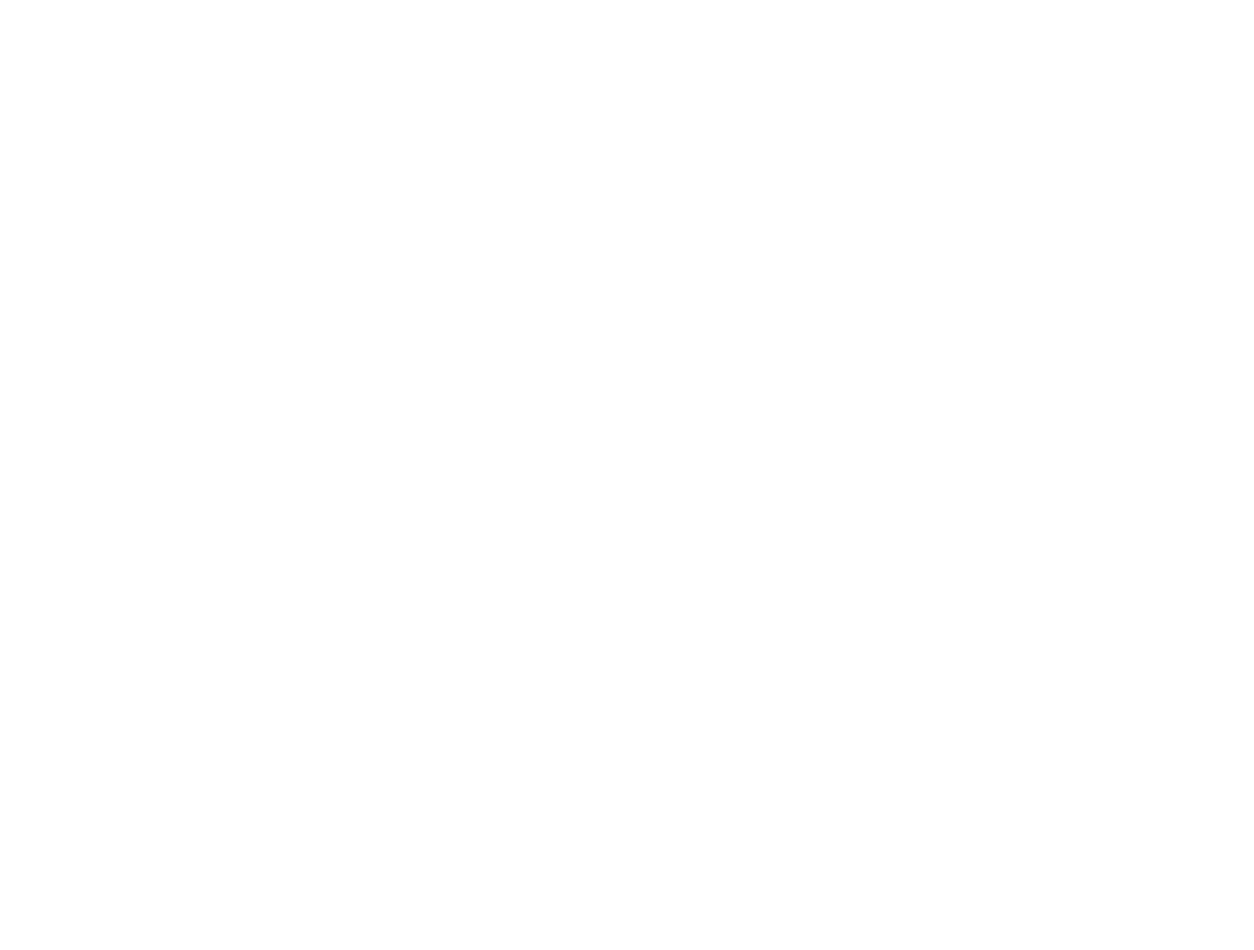
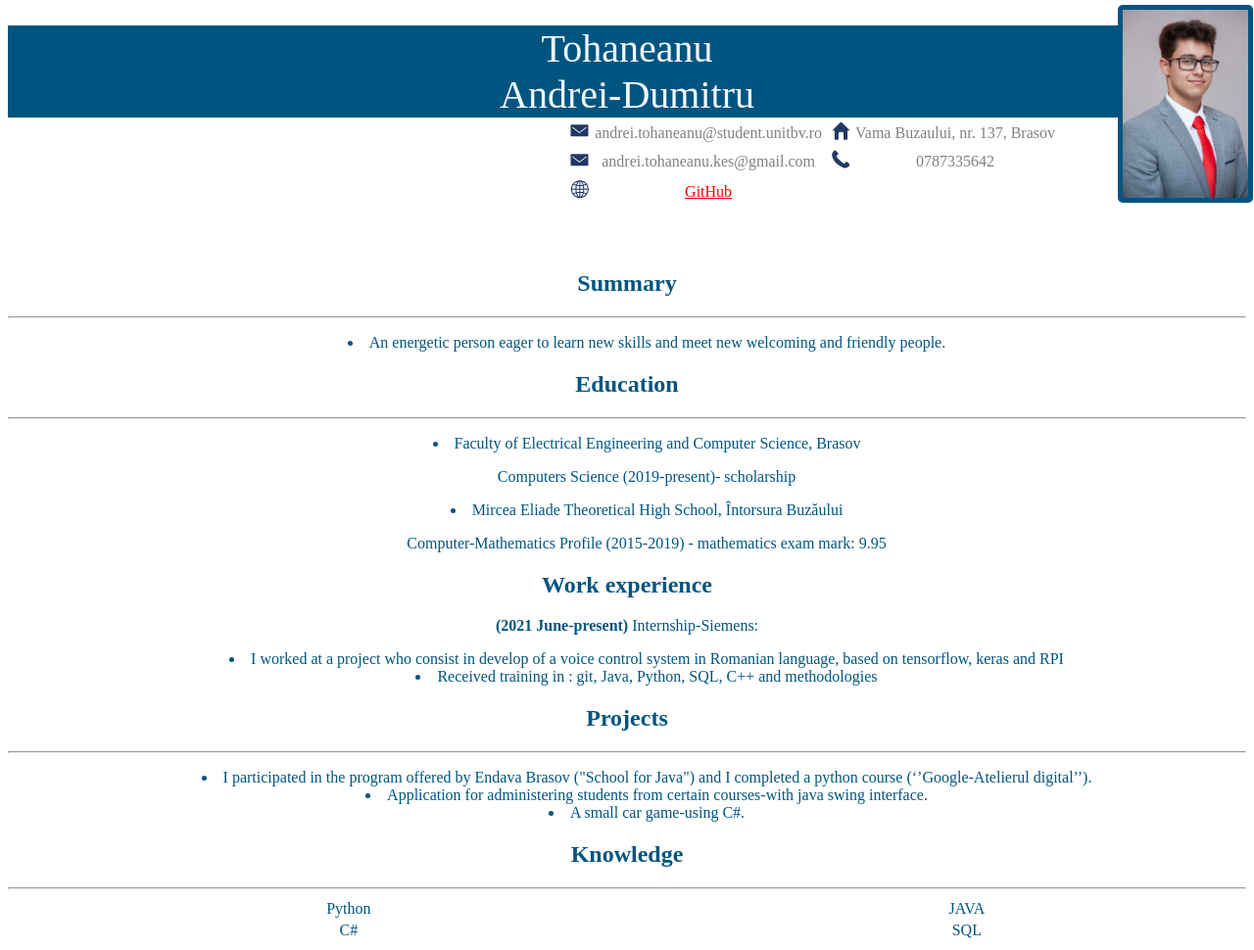
Before and after one commit to Tohaneanu/AngularWork, a plain HTML site: page Homework1-CV/index.html in a window 1280 px wide. Shown: the whole page at 98% size. Before the commit the page ends 800 px from the top, so only its background shows below. Drawn offline with Linux system fonts and the light colour scheme.

Commit message:
homework1

```diff
--- a/Homework1-CV/index.html
+++ b/Homework1-CV/index.html
@@ -2,9 +2,88 @@
 <html lang="en">
 <head>
     <meta charset="UTF-8">
-    <title>Title</title>
+    <title>CV-Tohaneanu Andrei</title>
+    <link rel="stylesheet" href="styles.css">
 </head>
 <body>
+<br>
+<div class="title">Tohaneanu <br> Andrei-Dumitru
+
+    <img class="img" src="poza.jpg" alt="Image not Found!">
+</div>
+
+<div class="contact">
+    <table>
+        <tr>
+            <td><img src="email.png" alt=""></td>
+            <td>andrei.tohaneanu@student.unitbv.ro</td>
+            <td></td>
+            <td><img src="home.png" alt=""></td>
+            <td>Vama Buzaului, nr. 137, Brasov</td>
+        </tr>
+        <tr>
+            <td><img src="email.png" alt=""></td>
+            <td>andrei.tohaneanu.kes@gmail.com</td>
+            <td></td>
+            <td><img src="phone.png" alt=""></td>
+            <td>0787335642</td>
+        </tr>
+        <tr>
+            <td><img src="git.png" alt=""></td>
+            <td><a href="https://github.com/Tohaneanu">GitHub</a></td>
+        </tr>
+    </table>
+</div>
+<p class="space"></p>
+<div class="content"><h2>Summary</h2>
+    <hr style="color: blue">
+    <ul><li>An energetic person eager to learn new skills and meet new welcoming and friendly people.</li></ul>
+
+
+    <h2>Education</h2>
+    <hr>
+    <ul>
+        <li>Faculty of Electrical Engineering and Computer Science, Brasov
+        </li>
+        <p>Computers Science (2019-present)- scholarship</p>
+        <li>Mircea Eliade Theoretical High School, Întorsura Buzăului</li>
+        <p>Computer-Mathematics Profile (2015-2019) - mathematics exam mark: 9.95</p>
+    </ul>
+    <h2>Work experience</h2>
+    <h4>(2021 June-present)</h4> Internship-Siemens:
+    <ul>
+        <li>I worked at a project who consist in develop of a voice control
+            system in Romanian language, based on tensorflow, keras and
+            RPI
+        </li>
+        <li>Received training in : git, Java, Python, SQL, C++ and
+            methodologies
+        </li>
+    </ul>
+
+    <h2>Projects</h2>
+    <hr>
+    <ul>
+        <li>I participated in the program offered by Endava Brasov ("School for Java") and I completed a python
+            course (‘’Google-Atelierul digital’’).</li>
+        <li>Application for administering students from certain courses-with java swing interface.
+        </li>
+        <li>A small car game-using C#.</li>
+    </ul>
+    <h2>Knowledge</h2>
+    <hr>
+    <table class="table">
+        <tr>
+            <td>Python</td>
+            <td>JAVA</td>
+        </tr>
+        <tr>
+            <td>C#</td>
+            <td>SQL</td>
+        </tr>
+    </table>
+</div>
+
 
 </body>
 </html>
--- /dev/null
+++ b/Homework1-CV/styles.css
@@ -0,0 +1,58 @@
+.title {
+    text-align: center;
+    font-size: 40px;
+    color: aliceblue;
+    width: auto;
+    background: rgb(0, 85, 128);
+}
+
+.img {
+    position: absolute;
+    top: 5px;
+    right: 1px;
+    width: 10%;
+    border: 1px;
+    border-radius: 5px;
+    padding: 5px;
+    background: rgb(0, 85, 128);
+
+}
+.contact{
+    position: absolute;
+    top: 120px;
+    right: 200px;
+    color: gray;
+}
+a:link {
+    color: red;
+}
+
+a:visited {
+    color: green;
+}
+
+a:hover {
+    color: hotpink;
+}
+a:active {
+    color: blue;
+}
+.space{
+    padding-bottom: 120px;
+}
+.content{
+    text-align: center;
+    width: auto;
+    color: rgb(0, 85, 128);
+    list-style-position: inside;
+
+}
+.table{
+    width: 100%;
+
+}
+td{
+    text-align: center;
+}
+H4 {display: inline;}
+hr{background: lightseagreen}
```
Also changed, not shown: Homework1-CV/email.png (added), Homework1-CV/git.png (added), Homework1-CV/home.png (added), Homework1-CV/phone.png (added), Homework1-CV/poza.jpg (added), Homework1-CV/style.css (deleted).
